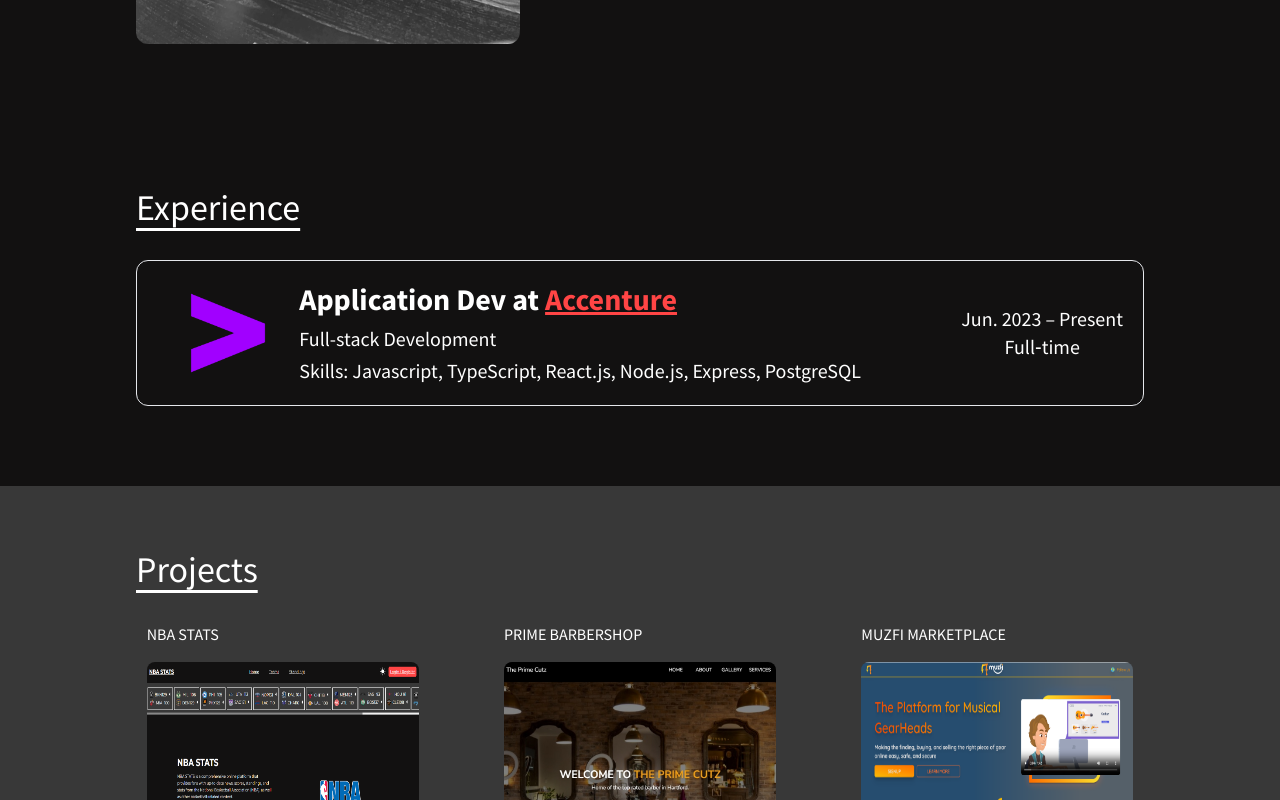
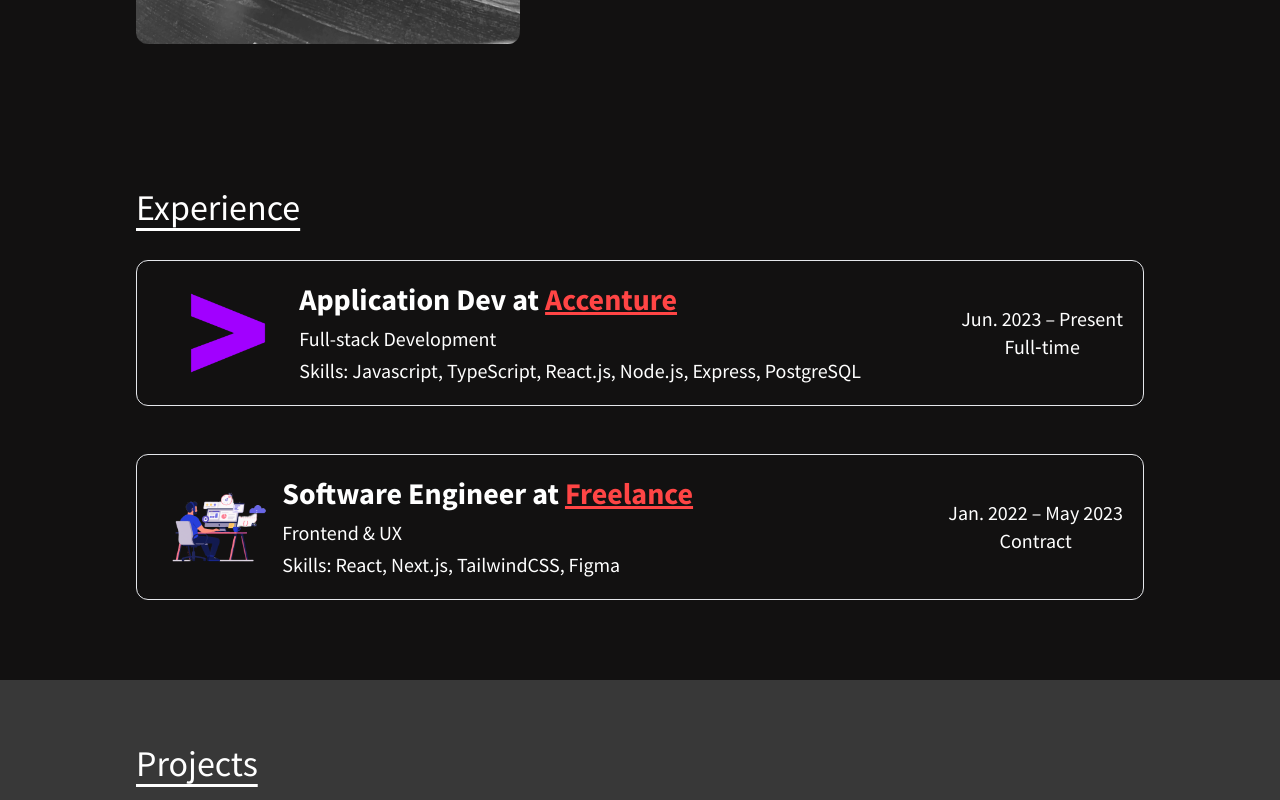
Before and after one commit to john-mathis/portfolio, a React (Create React App) app: page / in a window 1280 px wide. Shown: the part 548-1348 px from the top of the page. Built offline with nearby package versions, Linux system fonts and the light colour scheme.

Commit message:
Exp tweaks

```diff
--- a/src/Components/Experience/Experience.js
+++ b/src/Components/Experience/Experience.js
@@ -1,7 +1,77 @@
 import React from "react";
 import ACN from "../../assets/accenture.png";
+import Freelaance from "../../assets/Freelance.png";
 
+const experiences = [
+  {
+    id: 1,
+    logo: ACN,
+    alt: "Accenture logo",
+    company: "Accenture",
+    companyUrl: "https://www.accenture.com/us-en",
+    title: "Application Dev",
+    subtitle: "Full-stack Development",
+    skills: ["Javascript", "TypeScript", "React.js", "Node.js", "Express", "PostgreSQL"],
+    date: "Jun. 2023 – Present",
+    employmentType: "Full‑time",
+  },
+  {
+    id: 2,
+    logo: Freelaance,
+    alt: "XYZ Corp logo",
+    company: "Freelance",
+    companyUrl: "https://www.xyz.com",
+    title: "Software Engineer",
+    subtitle: "Frontend & UX",
+    skills: ["React", "Next.js", "TailwindCSS", "Figma"],
+    date: "Jan. 2022 – May 2023",
+    employmentType: "Contract",
+  },
+  // …add more entries here
+];
 
+const ExperienceCard = ({
+  logo,
+  alt,
+  company,
+  companyUrl,
+  title,
+  subtitle,
+  skills,
+  date,
+  employmentType,
+}) => (
+  <div className="flex flex-col md:flex-row border rounded-xl p-5 mb-12">
+    <img
+      src={logo}
+      alt={alt}
+      className="h-20 w-36 rounded-lg m-auto md:mx-0"
+    />
+    <div className="flex flex-col lg:flex-row justify-between w-full mt-6 md:mt-0">
+      <div className="text-center md:text-left">
+        <h4 className="text-lg lg:text-2xl xl:text-3xl font-bold">
+          {title} at{" "}
+          <a
+            href={companyUrl}
+            className="text-[var(--red)] underline underline-offset-2"
+            target="_blank"
+            rel="noopener noreferrer"
+          >
+            {company}
+          </a>
+        </h4>
+        <p className="mt-2 lg:text-lg xl:text-xl">{subtitle}</p>
+        <p className="mt-1 lg:text-lg xl:text-xl">
+          Skills: {skills.join(", ")}
+        </p>
+      </div>
+      <div className="flex mt-2 m-auto md:mx-0 lg:flex-col lg:ml-12 lg:text-center lg:my-auto text-sm md:text-base lg:text-lg xl:text-xl">
+        <span>{date}</span>
+        <span className="ml-4 lg:ml-0">{employmentType}</span>
+      </div>
+    </div>
+  </div>
+);
 
 const Experience = () => (
   <section className="pb-12">
@@ -9,35 +79,11 @@
       <h3 className="text-3xl md:text-4xl my-8 underline underline-offset-[var(--text-underline-spacing)]">
         Experience
       </h3>
-      <div className="flex flex-col md:flex-row border rounded-xl p-5">
-        <img
-          src={ACN}
-          alt="Accenture logo"
-          className="h-20 rounded-lg m-auto md:mx-0"
-        />
-        <div className="flex flex-col lg:flex-row justify-between  w-full mt-6 md:mt-0">
-          <div className="text-center md:text-left">
-            <h4 className="text-lg lg:text-2xl xl:text-3xl font-bold">
-              Application Dev at{' '}
-              <a
-                href="https://www.accenture.com/us-en"
-                className="text-[var(--red)] underline underline-offset-2"
-                target="_blank"
-                rel="noopener noreferrer"
-              >
-                Accenture
-              </a>
-            </h4>
-            <p className="mt-2 lg:text-lg xl:text-xl">Full-stack Development</p>
-            <p className="mt-1 lg:text-lg xl:text-xl">
-              Skills: Javascript, TypeScript, React.js, Node.js, Express, PostgreSQL
-            </p>
-          </div>
-          <div className="flex mt-2 m-auto md:mx-0  lg:flex-col lg:ml-12 lg:text-center lg:my-auto text-sm md:text-base lg:text-lg xl:text-xl">
-            <span>Jun. 2023 – Present</span>
-            <span className="ml-4 lg:ml-0">Full‑time</span>
-          </div>
-        </div>
+      {/* space-y-6 gives vertical gap between cards */}
+      <div className="space-y-6">
+        {experiences.map((exp) => (
+          <ExperienceCard key={exp.id} {...exp} />
+        ))}
       </div>
     </div>
   </section>
```
Also changed, not shown: src/assets/Freelance.png (added).
